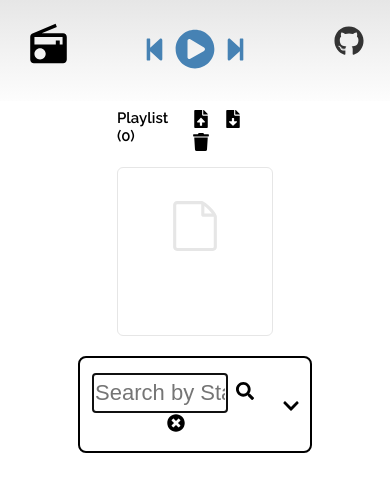
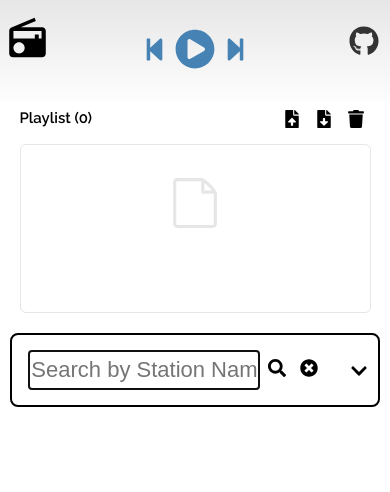
Before and after one commit to m1k3f/RadioPlayer-React, a React (Create React App) app in the folder ClientApp/: page / in a window 390 px wide. Shown: the top 492 px of the page. Built offline with nearby package versions, Linux system fonts and the light colour scheme.

Commit message:
updates to make mobile responsive

```diff
--- a/ClientApp/src/components/navbar/controls/NavBarControls.module.css
+++ b/ClientApp/src/components/navbar/controls/NavBarControls.module.css
@@ -9,7 +9,6 @@
     position: absolute;
     top: 15px;
     left: 20px;
-    padding: 6px;
 }
 
 .stationImage {
@@ -41,3 +40,13 @@
     right: 20px;
     padding: 6px;
 }
+
+@media screen and (max-width: 700px) {
+    .headerLeft {
+        left: 5px;
+    }
+
+    .headerSourceLink {
+        right: 5px;
+    }
+}
--- a/ClientApp/src/components/playlist/Playlist.module.css
+++ b/ClientApp/src/components/playlist/Playlist.module.css
@@ -65,3 +65,9 @@
     display: flex;
     flex-direction: row;
 }
+
+@media screen and (max-width: 700px) {
+    .playlist {
+        width: 90vw;
+    }
+}
--- a/ClientApp/src/components/search/Search.module.css
+++ b/ClientApp/src/components/search/Search.module.css
@@ -133,3 +133,30 @@
     display: flex;
     align-items: center;
 }
+
+@media screen and (max-width: 700px) {
+    .stationSearch {
+        width: 95vw;
+    }
+
+    .searchAdvancedRow {
+        justify-content: flex-start;
+        margin: 0 0 0 20px;
+    }
+
+    .searchResults {
+        width: 95%;
+    }
+
+    .searchResultItems {
+        padding: 0;
+    }
+
+    .searchResultItem {
+        justify-content: flex-start;
+    }
+
+    .searchResultItemDescription {
+        width: 60vw;
+    }
+}
```
